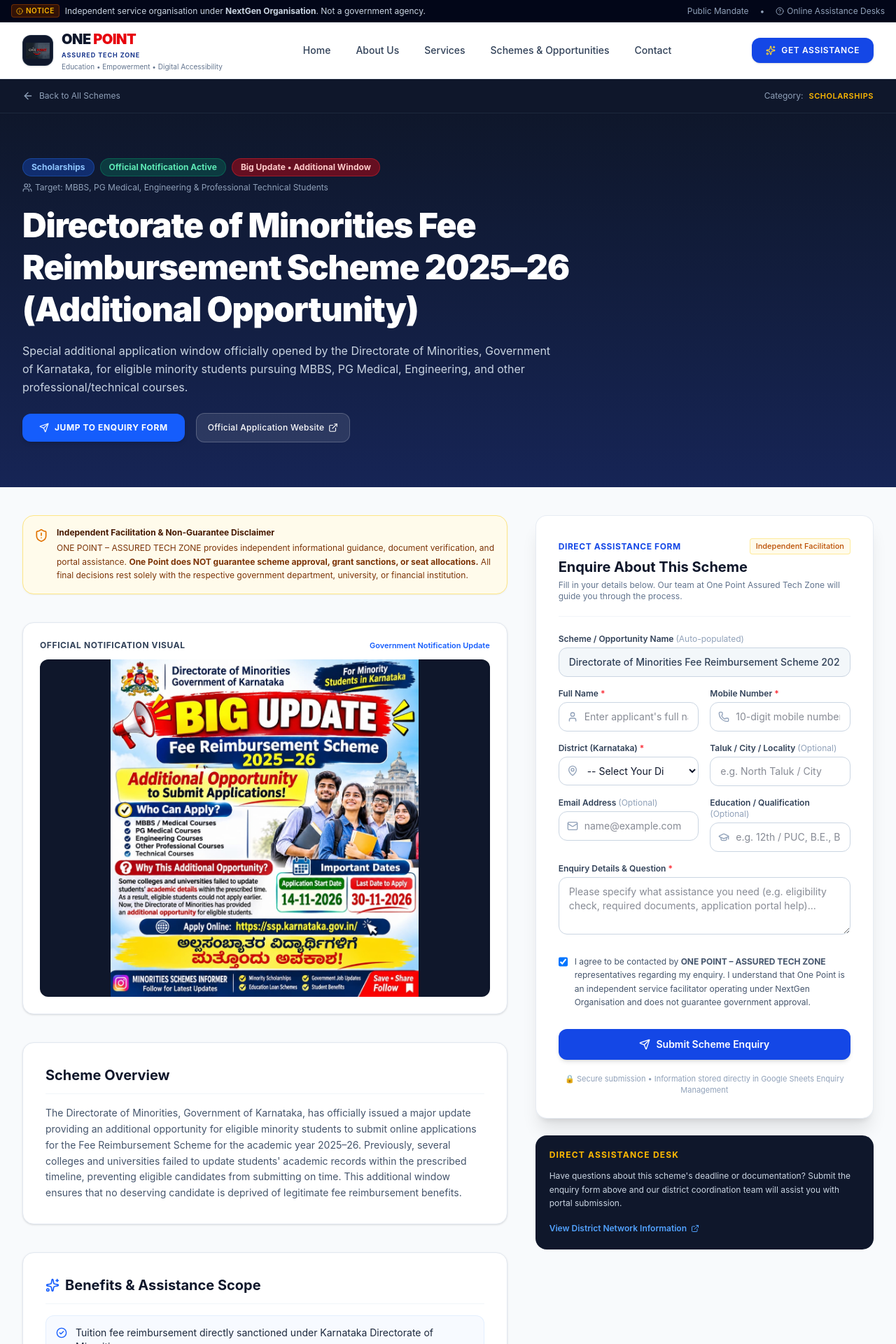
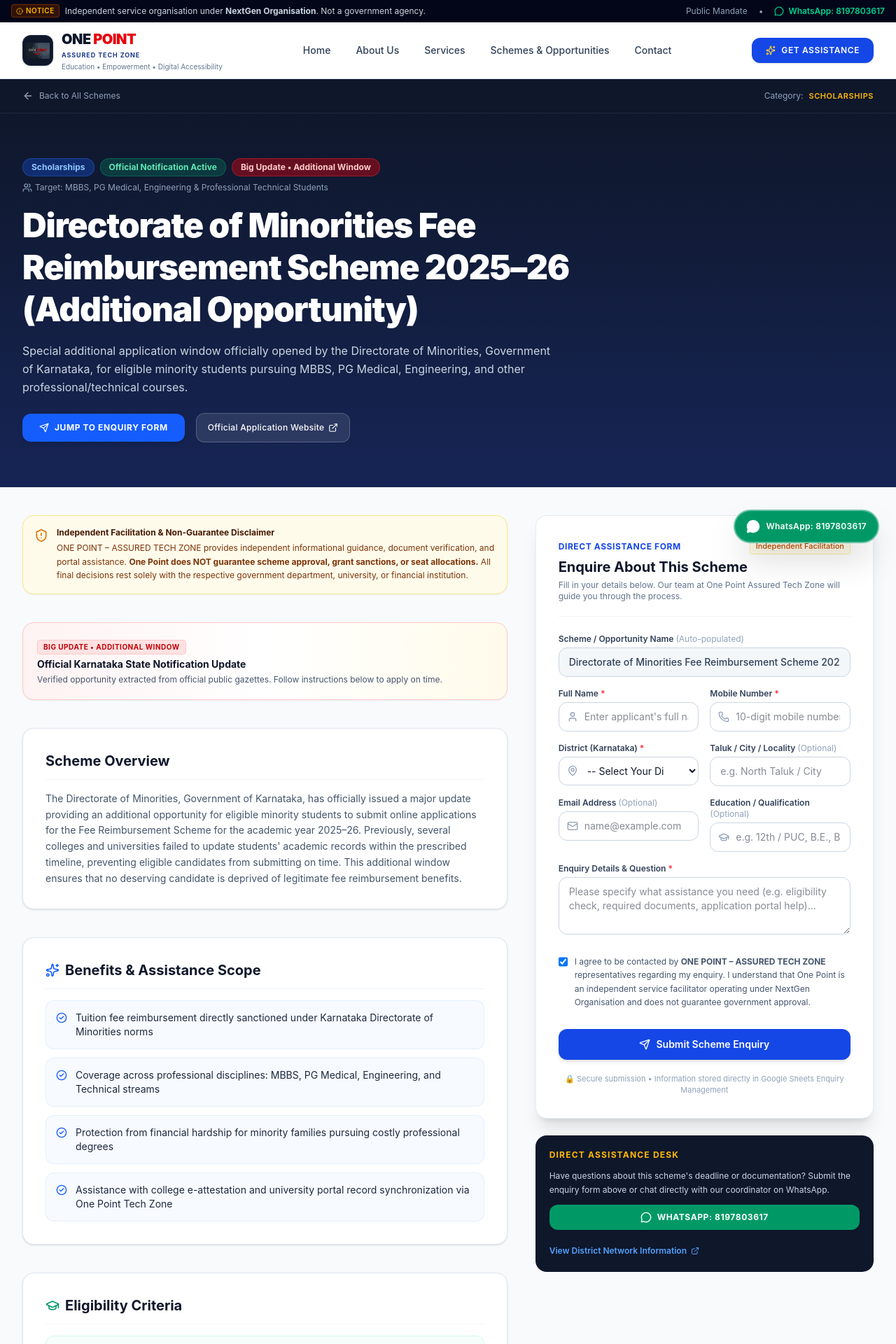
Before and after one commit to razikrazee141-png/one-point, a Next.js app: page /schemes/karnataka-minorities-fee-reimbursement-scheme-2025-26 in a window 1280 px wide. Shown: the top 1920 px of the page at 70% size. Built offline with nearby package versions, Linux system fonts and the light colour scheme.

Commit message:
feat: remove announcement photos, add direct WhatsApp 8197803617 with floating widget, and implement Google Form direct integration

```diff
--- a/src/app/layout.tsx
+++ b/src/app/layout.tsx
@@ -2,6 +2,7 @@ import type { Metadata, Viewport } from "next";
 import "./globals.css";
 import Navbar from "@/components/Navbar";
 import Footer from "@/components/Footer";
+import FloatingWhatsApp from "@/components/FloatingWhatsApp";
 
 export const viewport: Viewport = {
   themeColor: "#0f172a",
@@ -50,6 +51,7 @@ export default function RootLayout({
         <Navbar />
         <main className="flex-1">{children}</main>
         <Footer />
+        <FloatingWhatsApp />
       </body>
     </html>
   );
--- a/src/app/schemes/[slug]/page.tsx
+++ b/src/app/schemes/[slug]/page.tsx
@@ -1,11 +1,11 @@
 import type { Metadata } from "next";
 import { notFound } from "next/navigation";
 import Link from "next/link";
-import Image from "next/image";
 import {
   getAllSchemes,
   getSchemeBySlug,
 } from "@/data/schemes";
+import { siteConfig } from "@/config/site";
 import EnquiryForm from "@/components/EnquiryForm";
 import {
   ArrowLeft,
@@ -19,6 +19,7 @@ import {
   Layers,
   Send,
   Users,
+  MessageCircle,
 } from "lucide-react";
 
 interface Props {
@@ -159,24 +160,19 @@ export default async function SchemeDetailPage({ params }: Props) {
               </div>
             </div>
 
-            {/* Official Notification Image / Poster if present */}
-            {scheme.image && (
-              <div className="bg-white rounded-2xl p-4 sm:p-6 border border-slate-200 shadow-sm space-y-3">
-                <div className="flex items-center justify-between">
-                  <h3 className="text-xs font-bold text-slate-700 uppercase tracking-wider">
-                    Official Notification Visual
+            {/* Official Announcement Summary Banner */}
+            {scheme.badge && (
+              <div className="bg-gradient-to-r from-red-50 via-white to-amber-50 rounded-2xl p-5 border border-red-200 shadow-xs flex items-center justify-between gap-4">
+                <div className="space-y-1">
+                  <span className="text-[10px] font-bold text-red-700 bg-red-100 border border-red-200 px-2 py-0.5 rounded uppercase tracking-wider inline-block">
+                    {scheme.badge}
+                  </span>
+                  <h3 className="text-sm font-bold text-slate-900">
+                    Official Karnataka State Notification Update
                   </h3>
-                  <span className="text-[11px] text-blue-600 font-semibold">
-                    Government Notification Update
-                  </span>
-                </div>
-                <div className="relative w-full aspect-[4/5] sm:aspect-[4/3] rounded-xl overflow-hidden bg-slate-900 shadow-inner">
-                  <Image
-                    src={scheme.image}
-                    alt={scheme.title}
-                    fill
-                    className="object-contain"
-                  />
+                  <p className="text-xs text-slate-600">
+                    Verified opportunity extracted from official public gazettes. Follow instructions below to apply on time.
+                  </p>
                 </div>
               </div>
             )}
@@ -310,8 +306,18 @@ export default async function SchemeDetailPage({ params }: Props) {
                   Direct Assistance Desk
                 </h4>
                 <p className="text-xs text-slate-300 leading-relaxed">
-                  Have questions about this scheme&apos;s deadline or documentation? Submit the enquiry form above and our district coordination team will assist you with portal submission.
+                  Have questions about this scheme&apos;s deadline or documentation? Submit the enquiry form above or chat directly with our coordinator on WhatsApp.
                 </p>
+                <a
+                  href={`https://wa.me/918197803617?text=Hello%20One%20Point%20Team%2C%20I%20need%20assistance%20regarding%20${encodeURIComponent(scheme.title)}`}
+                  target="_blank"
+                  rel="noopener noreferrer"
+                  className="w-full inline-flex items-center justify-center gap-2 px-4 py-2.5 rounded-xl bg-emerald-600 hover:bg-emerald-500 text-white font-bold text-xs uppercase tracking-wider transition-colors shadow-sm"
+                >
+                  <MessageCircle className="w-4 h-4" />
+                  <span>WhatsApp: 8197803617</span>
+                </a>
+                <div className="pt-1">
                   <Link
                     href="/contact"
                     className="inline-flex items-center gap-1.5 text-xs text-blue-400 hover:text-blue-300 font-semibold"
@@ -325,5 +331,6 @@ export default async function SchemeDetailPage({ params }: Props) {
           </div>
         </div>
       </div>
+    </div>
   );
 }
--- /dev/null
+++ b/src/components/FloatingWhatsApp.tsx
@@ -0,0 +1,26 @@
+"use client";
+
+import { MessageCircle } from "lucide-react";
+import { siteConfig } from "@/config/site";
+
+export default function FloatingWhatsApp() {
+  return (
+    <aside
+      aria-label="Direct WhatsApp Contact"
+      className="fixed bottom-6 right-6 z-40 group"
+    >
+      <a
+        href={siteConfig.contact.whatsappUrl}
+        target="_blank"
+        rel="noopener noreferrer"
+        aria-label="Chat with One Point on WhatsApp: 8197803617"
+        className="flex items-center gap-2 px-4 py-3 rounded-full bg-emerald-600 hover:bg-emerald-500 text-white font-bold text-xs shadow-2xl transition-all duration-300 hover:scale-105 active:scale-95 border-2 border-white/40 cursor-pointer"
+      >
+        <MessageCircle className="w-5 h-5 fill-current" />
+        <span className="hidden sm:inline font-semibold tracking-wide">
+          WhatsApp: 8197803617
+        </span>
+      </a>
+    </aside>
+  );
+}
--- a/src/components/Footer.tsx
+++ b/src/components/Footer.tsx
@@ -10,6 +10,7 @@ import {
   Shield,
   FileQuestion,
   Layers,
+  MessageCircle,
 } from "lucide-react";
 
 export default function Footer() {
@@ -140,6 +141,17 @@ export default function Footer() {
                 <span>{siteConfig.contact.address.line1}, {siteConfig.contact.address.city}, {siteConfig.contact.address.state}</span>
               </li>
               <li className="flex items-center gap-2.5">
+                <MessageCircle className="w-4 h-4 text-emerald-400 shrink-0" />
+                <a
+                  href="https://wa.me/918197803617?text=Hello%20One%20Point%20Team%2C%20I%20would%20like%20assistance%20with%20an%20educational%20scheme."
+                  target="_blank"
+                  rel="noopener noreferrer"
+                  className="hover:text-emerald-300 font-medium transition-colors"
+                >
+                  WhatsApp: <strong className="text-white">+91 81978 03617</strong>
+                </a>
+              </li>
+              <li className="flex items-center gap-2.5">
                 <Layers className="w-4 h-4 text-emerald-400 shrink-0" />
                 <span>Serving All 31 Districts of Karnataka</span>
               </li>
--- a/src/components/Navbar.tsx
+++ b/src/components/Navbar.tsx
@@ -12,6 +12,7 @@ import {
   HelpCircle,
   Info,
   ChevronRight,
+  MessageCircle,
 } from "lucide-react";
 
 export default function Navbar() {
@@ -60,9 +61,15 @@ export default function Navbar() {
                 Public Mandate
               </Link>
               <span>•</span>
-              <Link href="/contact" className="hover:text-blue-300 transition-colors flex items-center gap-1">
-                <HelpCircle className="w-3 h-3" /> Online Assistance Desks
-              </Link>
+              <a
+                href="https://wa.me/918197803617?text=Hello%20One%20Point%20Team%2C%20I%20would%20like%20assistance%20with%20an%20educational%20scheme."
+                target="_blank"
+                rel="noopener noreferrer"
+                className="text-emerald-400 hover:text-emerald-300 font-semibold transition-colors flex items-center gap-1.5"
+              >
+                <MessageCircle className="w-3.5 h-3.5" />
+                <span>WhatsApp: 8197803617</span>
+              </a>
             </div>
           </div>
         </div>
@@ -157,14 +164,24 @@ export default function Navbar() {
                 );
               })}
 
-              <div className="pt-4 border-t border-slate-100">
+              <div className="pt-4 border-t border-slate-100 space-y-2">
+                <a
+                  href="https://wa.me/918197803617?text=Hello%20One%20Point%20Team%2C%20I%20would%20like%20assistance%20with%20an%20educational%20scheme."
+                  target="_blank"
+                  rel="noopener noreferrer"
+                  className="w-full flex items-center justify-center gap-2 px-5 py-3 rounded-xl bg-emerald-600 hover:bg-emerald-500 text-white font-semibold text-sm shadow-md"
+                >
+                  <MessageCircle className="w-4 h-4" />
+                  <span>Chat on WhatsApp: 8197803617</span>
+                </a>
+
                 <button
                   type="button"
                   onClick={() => {
                     setMobileMenuOpen(false);
                     setIsModalOpen(true);
                   }}
-                  className="w-full flex items-center justify-center gap-2 px-5 py-3 rounded-xl bg-blue-700 hover:bg-blue-800 text-white font-semibold text-sm shadow-md"
+                  className="w-full flex items-center justify-center gap-2 px-5 py-3 rounded-xl bg-blue-700 hover:bg-blue-800 text-white font-semibold text-sm shadow-md cursor-pointer"
                 >
                   <Sparkles className="w-4 h-4 text-amber-300" />
                   <span>Request Student / Public Assistance</span>
--- a/src/config/site.ts
+++ b/src/config/site.ts
@@ -8,6 +8,11 @@ export interface SiteConfig {
   disclaimer: string;
   shortDisclaimer: string;
   contact: {
+    whatsapp: string;
+    whatsappDisplay: string;
+    whatsappUrl: string;
+    phone: string;
+    phoneDisplay: string;
     address: {
       line1: string;
       line2: string;
@@ -39,6 +44,11 @@ export const siteConfig: SiteConfig = {
   shortDisclaimer:
     "Independent service organisation operating under NextGen Organisation. Not a government agency.",
   contact: {
+    whatsapp: "918197803617",
+    whatsappDisplay: "+91 81978 03617",
+    whatsappUrl: "https://wa.me/918197803617?text=Hello%20One%20Point%20Team%2C%20I%20would%20like%20assistance%20with%20an%20educational%20scheme.",
+    phone: "+918197803617",
+    phoneDisplay: "+91 81978 03617",
     address: {
       line1: "Tech Zone Public Assistance Network",
       line2: "Operating across Karnataka District Network",
--- a/src/data/schemes.ts
+++ b/src/data/schemes.ts
@@ -91,7 +91,6 @@ export const SCHEMES: Scheme[] = [
       { label: "Application Window Status", value: "Additional Official Opportunity (Active)", isTentative: false },
     ],
     officialWebsite: "https://ssp.karnataka.gov.in/",
-    image: "/images/schemes/fee-reimbursement-scheme.jpg",
     badge: "Big Update • Additional Window",
     featured: true,
     isPlaceholder: false,
@@ -146,7 +145,6 @@ export const SCHEMES: Scheme[] = [
       { label: "Incentive Quantum", value: "₹25,000 Direct Benefit", isTentative: false },
     ],
     officialWebsite: "https://sevaone.karnataka.gov.in/services/",
-    image: "/images/schemes/karnataka-nursing-incentive-scheme.jpg",
     badge: "₹25,000 Incentive Grant",
     featured: true,
     isPlaceholder: false,
@@ -200,7 +198,6 @@ export const SCHEMES: Scheme[] = [
       { label: "Action Urgency", value: "Apply Immediately Before Portal Closure", isTentative: false },
     ],
     officialWebsite: "https://ssp.karnataka.gov.in/",
-    image: "/images/schemes/ssp-scholarship-scheme.jpg",
     badge: "Urgent • Final Chance",
     featured: true,
     isPlaceholder: false,
```
Also changed, not shown: src/app/api/enquiry/route.ts (+52 -31 lines), src/app/contact/page.tsx (+30 -0 lines), src/components/SchemeCard.tsx (+8 -19 lines), 2 other files (tests, documents, lock files or other folders). Lines whose indentation alone changed are shown as unchanged.
